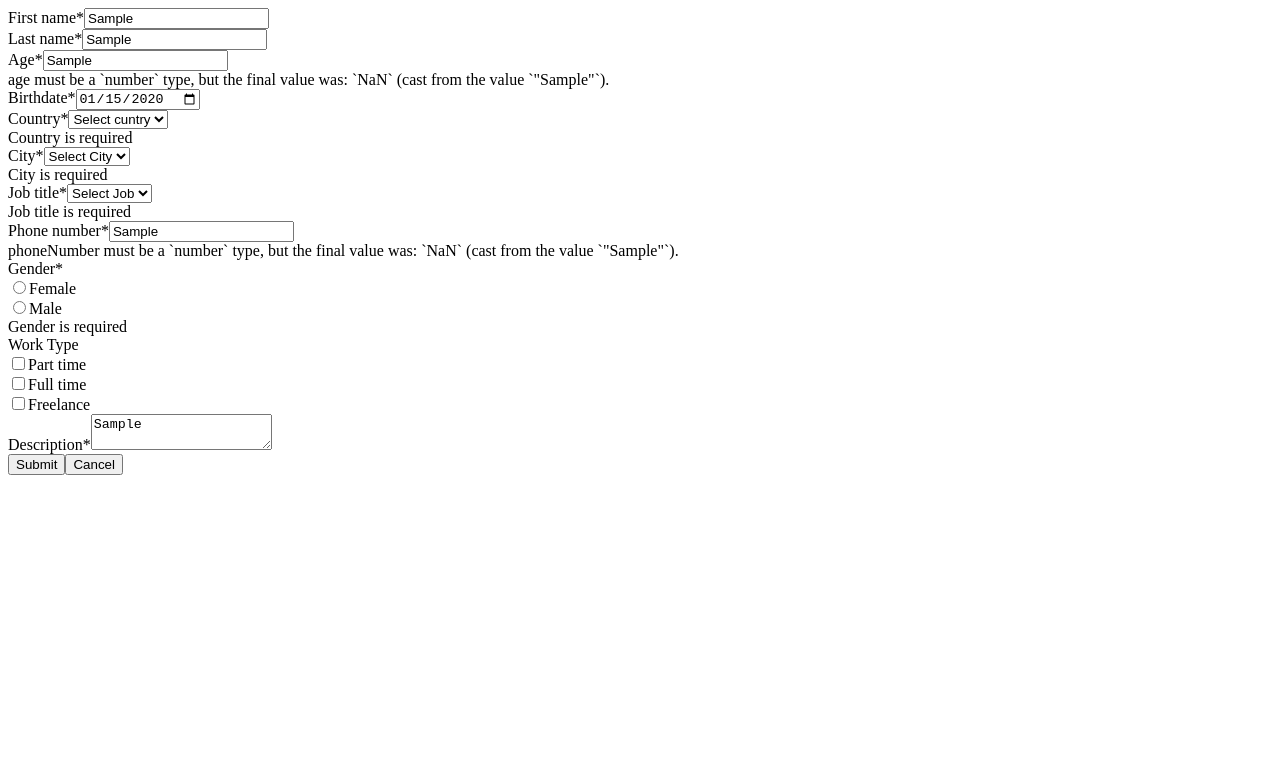
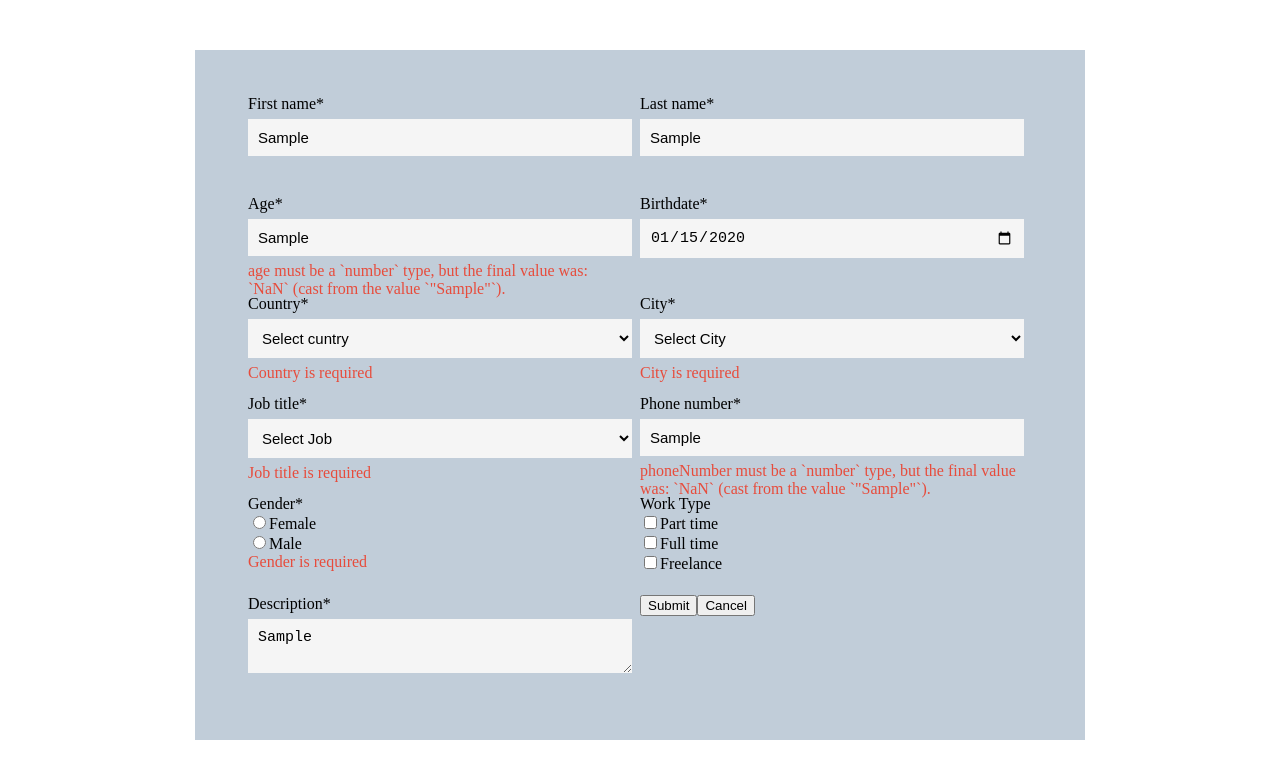
Before and after one commit to arashnasiry/techran-challenge, a React (Create React App) app: page / in a window 1280 px wide. Both pictures are taken after typing "Sample", "Sample", "Sample", "2020-01-15", "Sample", "Sample" into the empty fields and a click on the button "Submit". Shown: the top 778 px of the page. Built offline with nearby package versions, Linux system fonts and the light colour scheme.

Commit message:
insatll sass & add styles

```diff
--- a/package.json
+++ b/package.json
@@ -14,6 +14,7 @@
     "react-scripts": "5.0.0",
     "redux": "^4.1.2",
     "redux-thunk": "^2.4.1",
+    "sass": "^1.45.0",
     "web-vitals": "^2.1.2",
     "yup": "^0.32.11"
   },
--- /dev/null
+++ b/src/pages/checkout/form/_style.scss
@@ -0,0 +1,45 @@
+//form
+@mixin input($bkgnd: #F5F5F5){
+  width: 100%;
+  border: 0;
+  margin: 6px 0 6px;
+  padding: 10px;
+  outline: 0;
+  font-size: 15px;
+  box-sizing: border-box;
+  background: $bkgnd;
+}
+
+
+.form{
+  max-width: 800px;
+  margin: 50px auto;
+  padding: 45px;
+  background: #c1cdd9;
+  content: "";
+  clear: both;
+  display: table;
+}
+
+.form {
+  input[type='text'],input[type='date'],select,textarea{
+    @include input;
+
+    ::placeholder {
+      color: #90A4AE;
+    }
+  }
+
+  > div {
+    margin-bottom: 20px;
+    margin-left:1%;
+    float: left;
+    height: 80px;
+    width:48%;
+  }
+
+  .message {
+    color:#e74c3c;
+  }
+
+}
--- a/src/pages/checkout/form/index.js
+++ b/src/pages/checkout/form/index.js
@@ -2,6 +2,7 @@ import React from 'react'
 import FormControl from './FormControl'
 import checkoutFormModel from '../../../constant/formmodel/checkoutFormModel'
 import formFiledOptions from '../../../constant/formmodel/formFiledOptions'
+import './_style.scss'
 
 const { fieldoptions } = formFiledOptions
 function CheckoutForm({ disabled }) {
```
Also changed, not shown: 1 other file (tests, documents, lock files or other folders).
